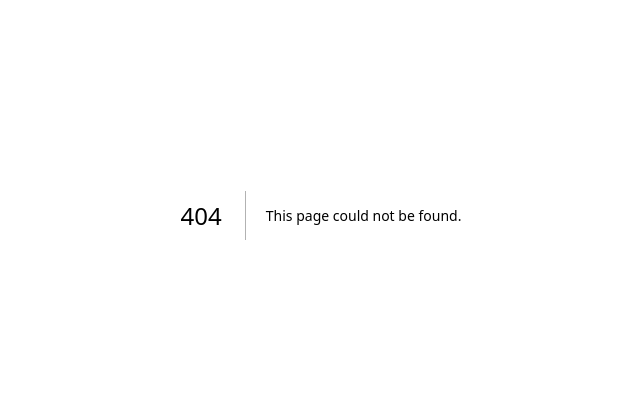
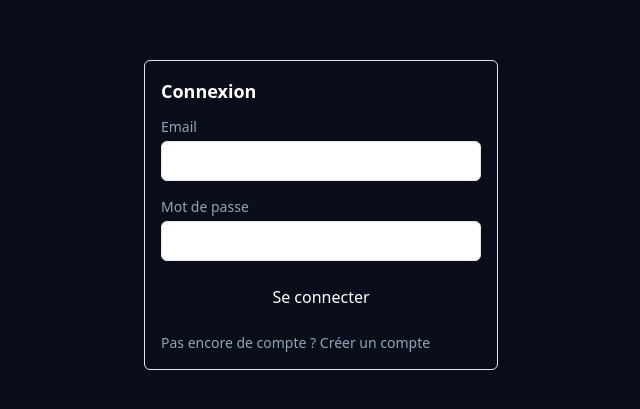
Before and after one commit to AdamsKamate/DASHBOARD, a Next.js app in the folder client_web/: page /login in a window 1280 px wide. Before the commit this address had no page. Shown: the part 185-594 px from the top of the page, without its empty margins (319-959 px from the left). Built offline with nearby package versions, Linux system fonts and the light colour scheme.

Commit message:
feat: add login page

```diff
--- /dev/null
+++ b/client_web/src/app/(auth)/login/page.tsx
@@ -0,0 +1,59 @@
+"use client";
+import { useState } from "react";
+import { useRouter } from "next/navigation";
+import Link from "next/link";
+import { Button, Card, Input } from "@/components/ui";
+import { ApiRequestError, login } from "@/lib/api";
+
+export default function LoginPage() {
+  const router = useRouter();
+  const [email, setEmail] = useState("");
+  const [password, setPassword] = useState("");
+  const [loading, setLoading] = useState(false);
+  const [error, setError] = useState<string | null>(null);
+
+  async function handleSubmit(e: React.FormEvent) {
+    e.preventDefault();
+    setError(null);
+    setLoading(true);
+    try {
+      await login(email, password);
+      router.push("/dashboard");
+    } catch (e) {
+      setError(e instanceof ApiRequestError ? e.message : "Une erreur est survenue");
+    } finally {
+      setLoading(false);
+    }
+  }
+
+  return (
+    <Card title="Connexion">
+      <form onSubmit={handleSubmit} className="flex flex-col gap-4 w-80">
+        <Input
+          label="Email"
+          type="email"
+          value={email}
+          onChange={(e) => setEmail(e.target.value)}
+          required
+        />
+        <Input
+          label="Mot de passe"
+          type="password"
+          value={password}
+          onChange={(e) => setPassword(e.target.value)}
+          required
+        />
+        {error && <p className="text-flare text-sm">{error}</p>}
+        <Button type="submit" disabled={loading}>
+          {loading ? "Connexion..." : "Se connecter"}
+        </Button>
+        <p className="text-sm text-slate-400">
+          Pas encore de compte ?{" "}
+          <Link href="/register" className="text-signal">
+            Créer un compte
+          </Link>
+        </p>
+      </form>
+    </Card>
+  );
+}
```
